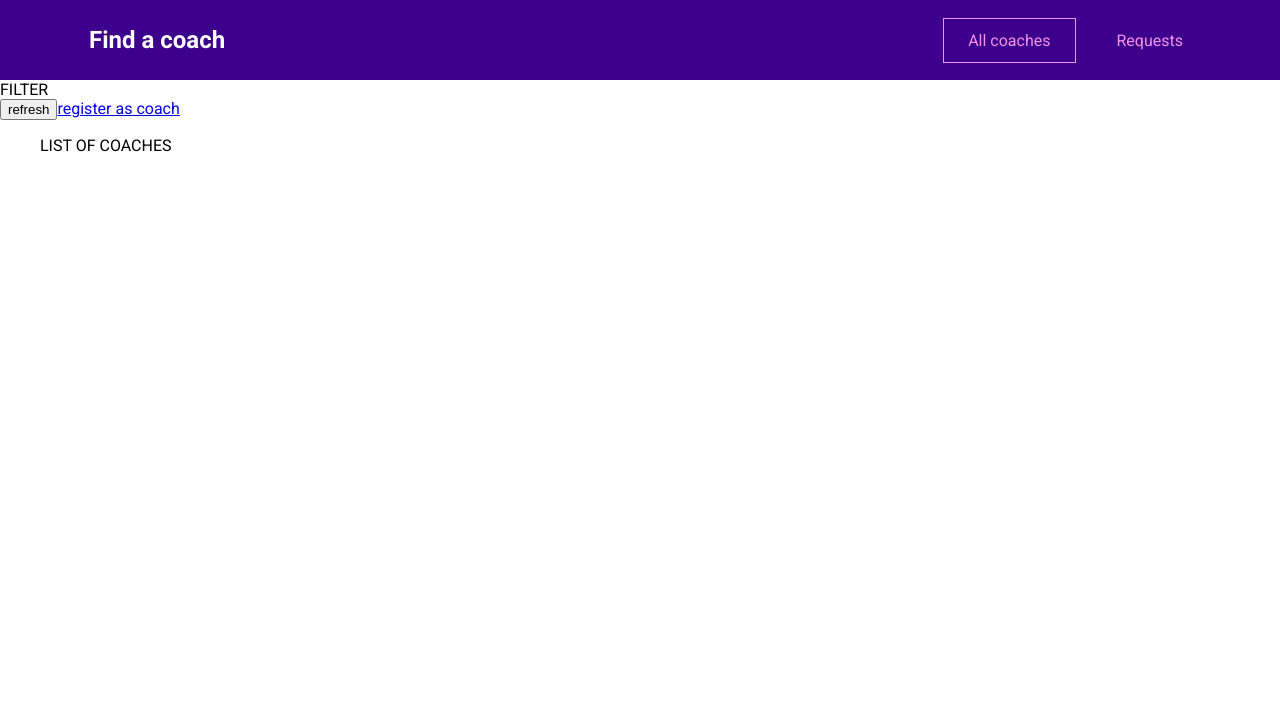
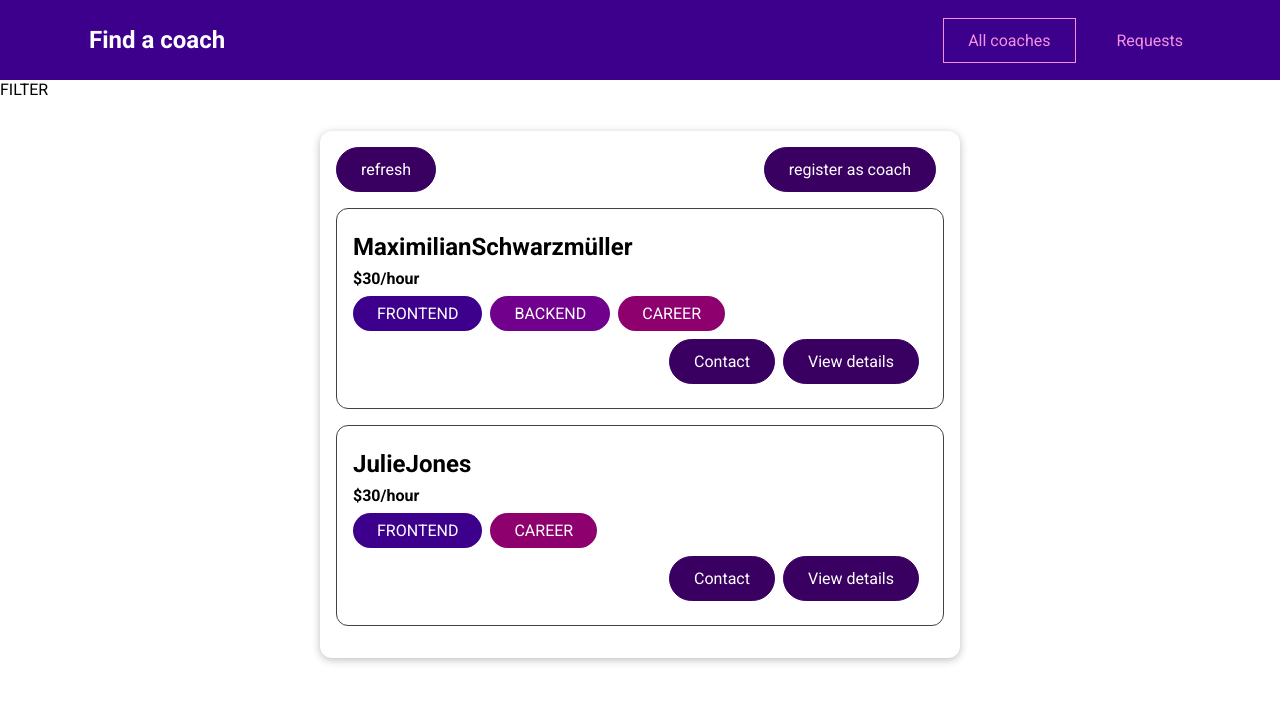
Before and after one commit to fedepaloz/main-prj-01-starting-setup, a Vue app: page /coaches in a window 1280 px wide. Shown: the top 702 px of the page. Built offline with nearby package versions, Linux system fonts and the light colour scheme.

Commit message:
base components added card button badge

```diff
--- /dev/null
+++ b/src/components/coaches/CoachItem.vue
@@ -0,0 +1,68 @@
+<template>
+  <li>
+    <h3>{{ fullName }}</h3>
+    <h4>${{ rate }}/hour</h4>
+    <div>
+      <base-badge
+        v-for="area in areas"
+        :key="area"
+        :type="area"
+        :title="area"
+      ></base-badge>
+    </div>
+    <div class="actions">
+      <base-button link :mode="outline" :to="coachContactLink"
+        >Contact</base-button
+      >
+      <base-button link :to="coachDetailsLink">View details</base-button>
+    </div>
+  </li>
+</template>
+
+<script>
+import BaseBadge from '../ui/BaseBadge.vue';
+import BaseButton from '../ui/BaseButton.vue';
+export default {
+  components: { BaseButton, BaseBadge },
+  props: ['id', 'firstName', 'lastName', 'rate', 'areas'],
+
+  computed: {
+    fullName() {
+      return this.firstName + '' + this.lastName;
+    },
+    coachContactLink() {
+      return this.$route.path + '/' + this.id + '/contact'; //  /coaches/c1/contact il dollaro route etc.. è per unificare le path in caso vengno modificate poi in seguito
+    },
+    coachDetailsLink() {
+      return this.$route.path + '/' + this.id;
+    },
+  },
+};
+</script>
+
+<style scoped>
+li {
+  margin: 1rem 0;
+  border: 1px solid #424242;
+  border-radius: 12px;
+  padding: 1rem;
+}
+
+h3 {
+  font-size: 1.5rem;
+}
+
+h3,
+h4 {
+  margin: 0.5rem 0;
+}
+
+div {
+  margin: 0.5rem 0;
+}
+
+.actions {
+  display: flex;
+  justify-content: flex-end;
+}
+</style>
--- /dev/null
+++ b/src/components/ui/BaseBadge.vue
@@ -0,0 +1,42 @@
+<template>
+  <span class="badge" :class="type">
+    {{ text }}
+  </span>
+</template>
+
+<script>
+export default {
+  props: ['type', 'title'],
+  computed: {
+    text() {
+      return this.title.toUpperCase();
+    },
+  },
+};
+</script>
+
+<style scoped>
+.badge {
+  background-color: #ccc;
+  color: #252525;
+  border-radius: 30px;
+  padding: 0.5rem 1.5rem;
+  display: inline-block;
+  margin-right: 0.5rem;
+}
+
+.frontend {
+  background-color: #3d008d;
+  color: white;
+}
+
+.backend {
+  background-color: #71008d;
+  color: white;
+}
+
+.career {
+  background-color: #8d006e;
+  color: white;
+}
+</style>
--- /dev/null
+++ b/src/components/ui/BaseButton.vue
@@ -0,0 +1,74 @@
+<template>
+  <button v-if="!link" :class="mode">
+    <slot></slot>
+  </button>
+  <router-link v-else :to="to" :class="mode">
+    <slot></slot>
+  </router-link>
+</template>
+
+
+<script>
+export default {
+  props: {
+    link: {
+      type: Boolean,
+      required: false,
+      default: false,
+    },
+    mode: {
+      type: String,
+      required: false,
+      default: null,
+    },
+    to: {
+      type: String,
+      required: false,
+      default: '/',
+    },
+  },
+};
+</script>
+
+<style scoped>
+button,
+a {
+  text-decoration: none;
+  padding: 0.75rem 1.5rem;
+  font: inherit;
+  background-color: #3a0061;
+  border: 1px solid #3a0061;
+  color: white;
+  cursor: pointer;
+  border-radius: 30px;
+  margin-right: 0.5rem;
+  display: inline-block;
+}
+
+a:hover,
+a:active,
+button:hover,
+button:active {
+  background-color: #270041;
+  border-color: #270041;
+}
+
+.flat {
+  background-color: transparent;
+  color: #3a0061;
+  border: none;
+}
+
+.outline {
+  background-color: transparent;
+  border-color: #270041;
+  color: #270041;
+}
+
+.flat:hover,
+.flat:active,
+.outline:hover,
+.outline:active {
+  background-color: #edd2ff;
+}
+</style>
--- /dev/null
+++ b/src/components/ui/BaseCard.vue
@@ -0,0 +1,15 @@
+<template>
+  <div class="card">
+    <slot></slot>
+  </div>
+</template>
+
+<style scoped>
+.card {
+  border-radius: 12px;
+  box-shadow: 0 2px 8px rgba(0, 0, 0, 0.26);
+  padding: 1rem;
+  margin: 2rem auto;
+  max-width: 40rem;
+}
+</style>
--- a/src/pages/coaches/CoachesList.vue
+++ b/src/pages/coaches/CoachesList.vue
@@ -1,12 +1,57 @@
 <template>
   <section>FILTER</section>
   <section>
-    <div class="controls">
-      <button>refresh</button>
-      <router-link to="/register">register as coach</router-link>
-    </div>
-    <ul>
-      LIST OF COACHES
-    </ul>
+    <base-card>
+      <div class="controls">
+        <base-button mode>refresh</base-button>
+        <base-button link to="/register">register as coach</base-button>
+      </div>
+      <ul v-if="hasCoaches">
+        <coach-item
+          v-for="coach in filteredCoaches"
+          :key="coach.id"
+          :id="coach.id"
+          :firstName="coach.firstName"
+          :lastName="coach.lastName"
+          :rate="coach.hourlyRate"
+          :areas="coach.areas"
+        ></coach-item>
+      </ul>
+      <h3 v-else>No coaches found</h3>
+    </base-card>
   </section>
 </template>
+
+<script>
+import coachItem from '../../components/coaches/CoachItem.vue';
+import BaseButton from '../../components/ui/BaseButton.vue';
+
+export default {
+  components: {
+    coachItem,
+    BaseButton,
+  },
+
+  computed: {
+    filteredCoaches() {
+      return this.$store.getters['coaches/coaches'];
+    },
+    hasCoaches() {
+      return this.$store.getters['coaches/hasCoaches'];
+    },
+  },
+};
+</script>
+
+<style scoped>
+ul {
+  list-style: none;
+  margin: 0;
+  padding: 0;
+}
+
+.controls {
+  display: flex;
+  justify-content: space-between;
+}
+</style>
--- a/src/store/module/coaches/getters.js
+++ b/src/store/module/coaches/getters.js
@@ -1 +1,8 @@
-export default {}
+export default {
+    coaches(state) {
+        return state.coaches
+    },
+    hasCoaches(state) {
+        return state.coaches && state.coaches.length > 0
+    }
+}
--- a/src/store/module/coaches/index.js
+++ b/src/store/module/coaches/index.js
@@ -1,6 +1,5 @@
 import mutations from './mutations.js'
 import actions from './actions.js'
-import mutations from './mutations.js'
 import getters from './getters.js'
 
 
```
Also changed, not shown: src/main.js (+10 -0 lines).
